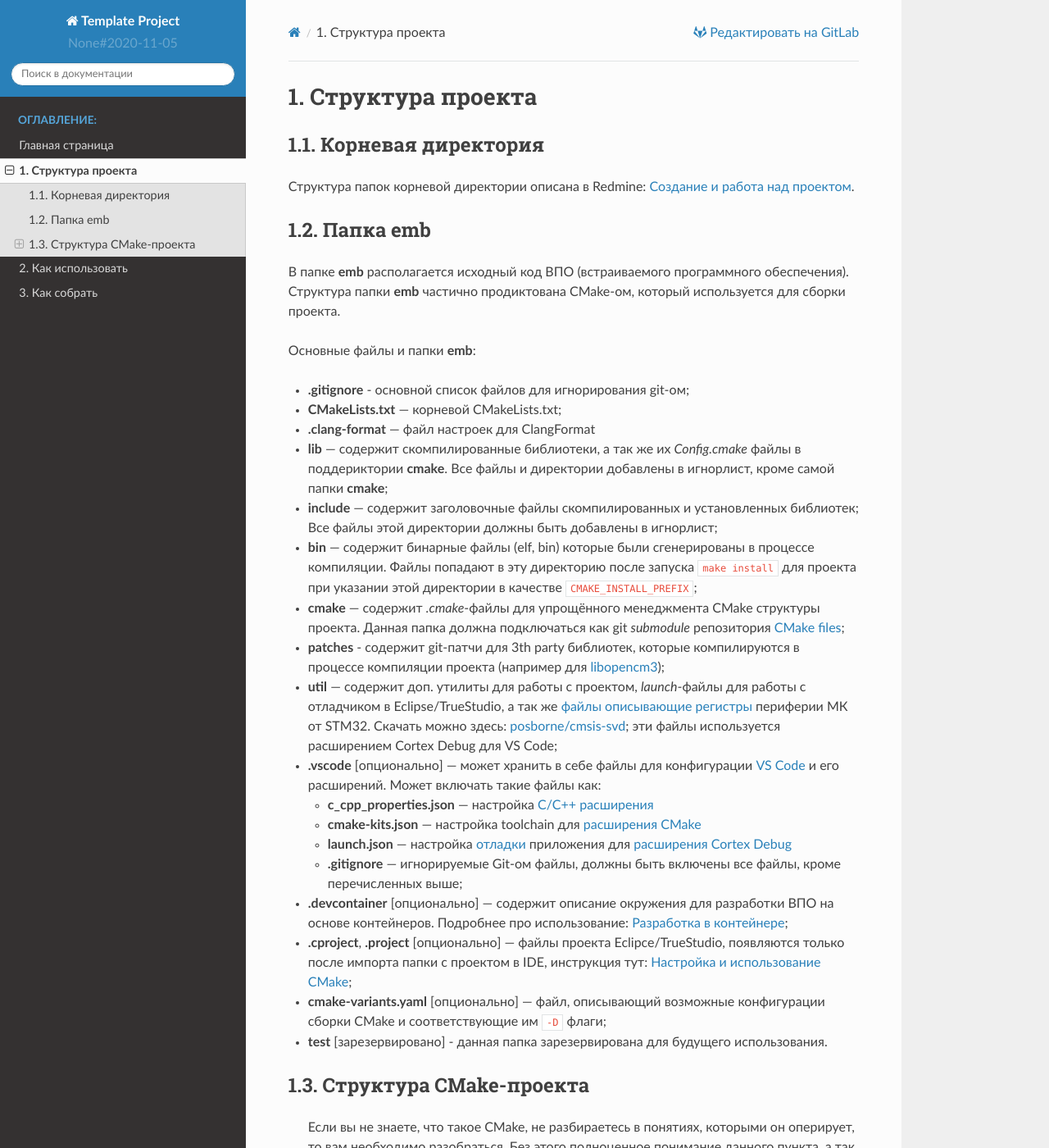
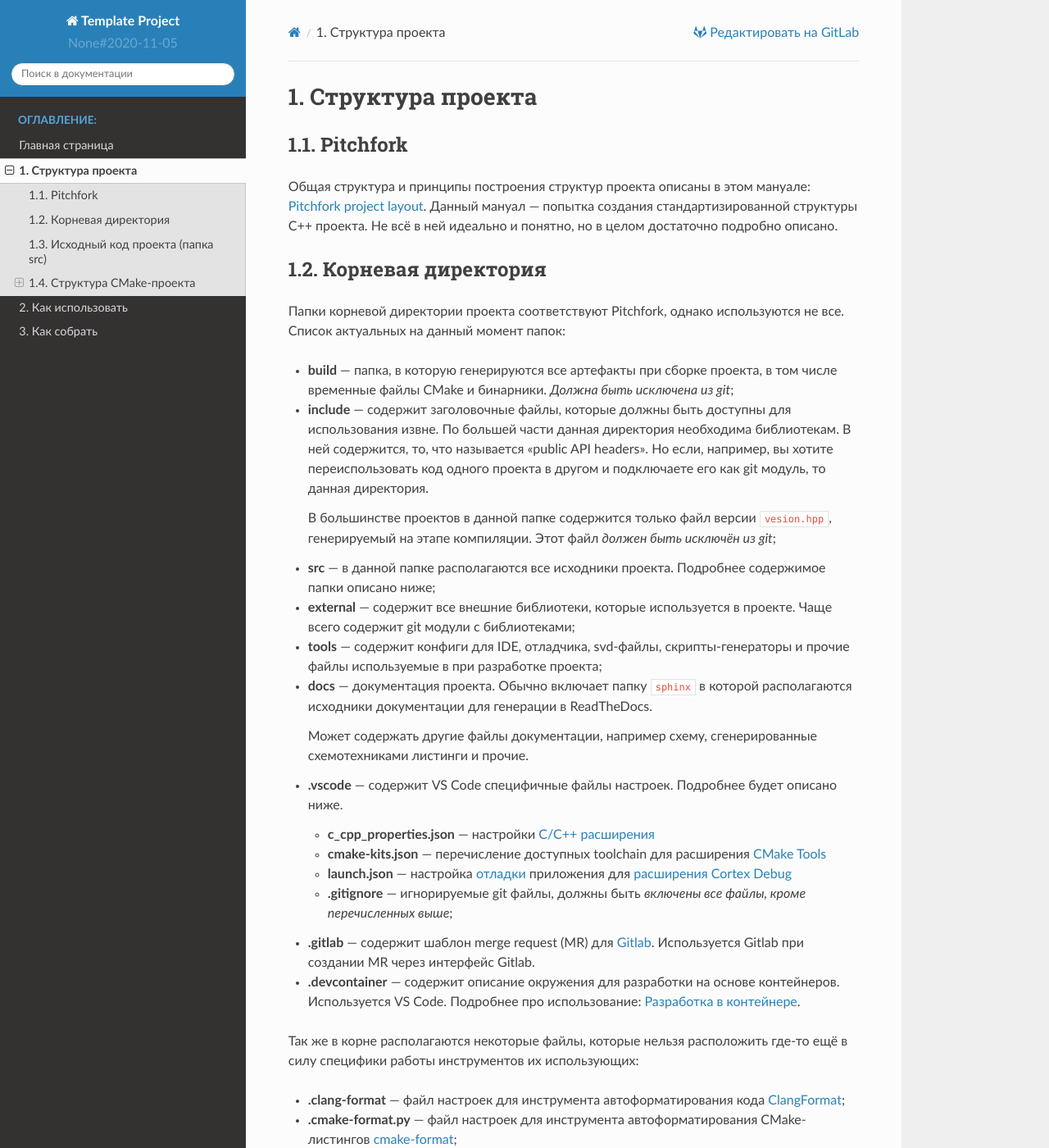
Before and after one commit to zartavr/test1, a Sphinx documentation site: the page built from docs/sphinx/pages/project_structure.rst, in a window 1280 px wide and 1400 px high. Shown: the whole window at 82% size. Built offline with Sphinx 7.4.7 and the Read the Docs theme 2.0.0, drawn with Linux system fonts in a browser that asks for light colours; some of the changed text lies outside the part shown.

Commit message:
[doc] Update doot folder structure description

```diff
--- a/docs/sphinx/pages/project_structure.rst
+++ b/docs/sphinx/pages/project_structure.rst
@@ -1,99 +1,111 @@
 Структура проекта
 =================
+
+Pitchfork
+---------
+
+Общая структура и принципы построения структур проекта описаны в этом мануале:
+`Pitchfork project layout <https://api.csswg.org/bikeshed/?force=1&url=
+https://raw.githubusercontent.com/vector-of-bool/pitchfork/develop/data/
+spec.bs>`_. Данный мануал — попытка создания стандартизированной структуры C++
+проекта. Не всё в ней идеально и понятно, но в целом достаточно подробно
+описано.
 
 Корневая директория
 -------------------
 
-Структура папок корневой директории описана в Redmine:
-`Создание и работа над проектом
-<http://redmine.pin/easy_knowledge_stories/80>`__.
+Папки корневой директории проекта соответствуют Pitchfork, однако используются
+не все. Список актуальных на данный момент папок:
 
+- **build** — папка, в которую генерируются все артефакты при сборке проекта, в
+  том числе временные файлы CMake и бинарники. *Должна быть исключена из git*;
 
-Папка emb
----------
+- **include** — содержит заголовочные файлы, которые должны быть доступны для
+  использования извне. По большей части данная директория необходима
+  библиотекам. В ней содержится, то, что называется "public API headers". Но
+  если, например, вы хотите переиспользовать код одного проекта в другом и
+  подключаете его как git модуль, то данная директория.
 
-В папке **emb** располагается исходный код ВПО (встраиваемого
-программного обеспечения). Структура папки **emb** частично
-продиктована CMake-ом, который используется для сборки проекта.
+  В большинстве проектов в данной папке содержится только файл версии
+  ``vesion.hpp``, генерируемый на этапе компиляции.
+  Этот файл *должен быть исключён из git*;
 
-Основные файлы и папки **emb**:
+- **src** — в данной папке располагаются все исходники проекта. Подробнее
+  содержимое папки описано ниже;
 
-- **.gitignore** - основной список файлов для игнорирования
-  git-ом;
+- **external** — содержит все внешние библиотеки, которые используется в
+  проекте. Чаще всего содержит git модули с библиотеками;
 
-- **CMakeLists.txt** — корневой CMakeLists.txt;
+- **tools** — содержит конфиги для IDE, отладчика, svd-файлы,
+  скрипты-генераторы и прочие файлы используемые в при разработке проекта;
 
-- **.clang-format** — файл настроек для ClangFormat
+- **docs** — документация проекта. Обычно включает папку ``sphinx`` в которой
+  располагаются исходники документации для генерации в ReadTheDocs.
 
-- **lib** — содержит скомпилированные библиотеки, а так
-  же их *Config.cmake* файлы в поддериктории **cmake**.
-  Все файлы и директории добавлены в игнорлист,
-  кроме самой папки **cmake**;
+  Может содержать другие файлы документации, например схему, сгенерированные
+  схемотехниками листинги и прочие.
 
-- **include** — содержит заголовочные файлы скомпилированных
-  и установленных библиотек; Все файлы этой директории должны
-  быть добавлены в игнорлист;
-
-- **bin** — содержит бинарные файлы (elf, bin) которые были
-  сгенерированы в процессе компиляции. Файлы попадают в эту
-  директорию после запуска ``make install`` для проекта при
-  указании этой директории в качестве ``CMAKE_INSTALL_PREFIX``;
-
-- **cmake** — содержит *.cmake*-файлы для упрощённого менеджмента
-  CMake структуры проекта. Данная папка должна подключаться как
-  git `submodule` репозитория `CMake files <https://gitlab.pin
-  /thirdpin_team/cmake-files>`__;
-
-- **patches** - содержит git-патчи для 3th party библиотек,
-  которые компилируются в процессе компиляции проекта
-  (например для `libopencm3 <https://github.com/libopencm3/
-  libopencm3>`__);
-
-- **util** — содержит доп. утилиты для работы с проектом,
-  *launch*-файлы для работы с отладчиком в Eclipse/TrueStudio,
-  а так же `файлы описывающие регистры
-  <https://www.keil.com/pack/doc/CMSIS/SVD/html/svd_Format_pg.html>`__
-  периферии МК от STM32. Скачать можно здесь: `posborne/cmsis-svd
-  <https://github.com/posborne/cmsis-svd/tree/master/data/STMicro>`__;
-  эти файлы используется расширением Cortex Debug для VS Code;
-
-- **.vscode** [опционально] — может хранить в себе файлы для
-  конфигурации `VS Code <https://code.visualstudio.com/>`__  и
-  его расширений. Может включать такие файлы как:
+- **.vscode** — содержит VS Code специфичные файлы настроек. Подробнее будет
+  описано ниже.
 
   - **c_cpp_properties.json** —
-    настройка `C/C++ расширения
-    <https://github.com/microsoft/vscode-cpptools/
-    blob/master/Documentation/Getting%20started%20with
-    %20IntelliSense%20configuration.md>`__
-  - **cmake-kits.json** — настройка toolchain для
-    `расширения CMake <https://vector-of-bool.github.io/
+    настройки `C/C++ расширения
+    <https://code.visualstudio.com/docs/cpp/customize-default-settings-cpp>`__
+  - **cmake-kits.json** — перечисление доступных toolchain для
+    расширения `CMake Tools <https://vector-of-bool.github.io/
     docs/vscode-cmake-tools/kits.html>`__
   - **launch.json** — настройка `отладки <https://code.
     visualstudio.com/docs/editor/debugging>`__ приложения
     для `расширения Cortex Debug <https://marketplace.
     visualstudio.com/items?itemName=marus25.cortex-debug>`__
-  - **.gitignore** — игнорируемые Git-ом файлы, должны быть
-    включены все файлы, кроме перечисленных выше;
+  - **.gitignore** — игнорируемые git файлы, должны быть
+    *включены все файлы, кроме перечисленных выше*;
 
-- **.devcontainer** [опционально] — содержит описание окружения
-  для разработки ВПО на основе контейнеров. Подробнее про использование:
-  `Разработка в контейнере <http://wiki.pin/doku.php/programmers/
-  tools/ide_for_cpp#разработка_в_контейнере>`__;
+- **.gitlab** — содержит шаблон merge request (MR) для `Gitlab <https://gitlab.
+  thirdpin.io>`_. Используется Gitlab при создании MR через интерфейс Gitlab.
 
-- **.cproject**, **.project** [опционально] — файлы проекта
-  Eclipce/TrueStudio, появляются только после импорта
-  папки с проектом в IDE, инструкция тут: `Настройка и
-  использование CMake <http://redmine.pin/easy_knowledge_stories
-  /116>`__;
+- **.devcontainer** — содержит описание окружения для разработки на основе
+  контейнеров. Используется VS Code. Подробнее про использование: `Разработка в
+  контейнере <http://wiki.pin/doku.php/programmers/tools/ide_for_cpp#
+  разработка_в_контейнере>`__.
 
-- **cmake-variants.yaml** [опционально] — файл, описывающий
-  возможные конфигурации сборки CMake и соответствующие им
-  ``-D`` флаги;
+Так же в корне располагаются некоторые файлы, которые нельзя расположить где-то
+ещё в силу специфики работы инструментов их использующих:
 
-- **test** [зарезервировано] - данная папка зарезервирована для
-  будущего использования.
+- **.clang-format** — файл настроек для инструмента автоформатирования кода
+  `ClangFormat <http://clang.llvm.org/docs/ClangFormat.html>`_;
 
+- **.cmake-format.py** — файл настроек для инструмента автоформатирования
+  CMake-листингов `cmake-format <https://github.com/cheshirekow/cmake_format>`_;
+
+- **.gitignore** — основной список файлов и папок игнорируемых системой
+  контроля версий git;
+
+- **.gitlab-ci.yml** — файл для конфигурации `GitLab CI/CD pipelines <https://
+  docs.gitlab.com/ee/ci/pipelines/>`_;
+
+- **.gitmodules** — файл используемый системой контроля версий git для указания
+  подключаемых к проекту `git-модулей <https://git-scm.com/docs/gitmodules>`_ ;
+
+- **.readthedocs.yml** — файл конфигурации системы сборки документации
+  `ReadTheDocs <http://readthe.pin>`_;
+
+- **cmake-variants.yaml** —  файл необходимый расширению `CMake Tools для VS
+  Code <https://vector-of-bool.github.io/docs/vscode-cmake-tools/
+  variants.html>`_ для задания аргументов, передаваемых CMake на этапе
+  конфигурации (configure);
+
+- **CMakeLists.txt** — корневой листинг системы сборки CMake. Подробнее про
+  CMake ниже.
+
+- **README.rst** — краткое описание проекта. Обычно название и ссылка на
+  документацию ReadTheDocs.
+
+
+Исходный код проекта (папка src)
+--------------------------------
+
+*TODO*
 
 Структура CMake-проекта
 -----------------------
```
